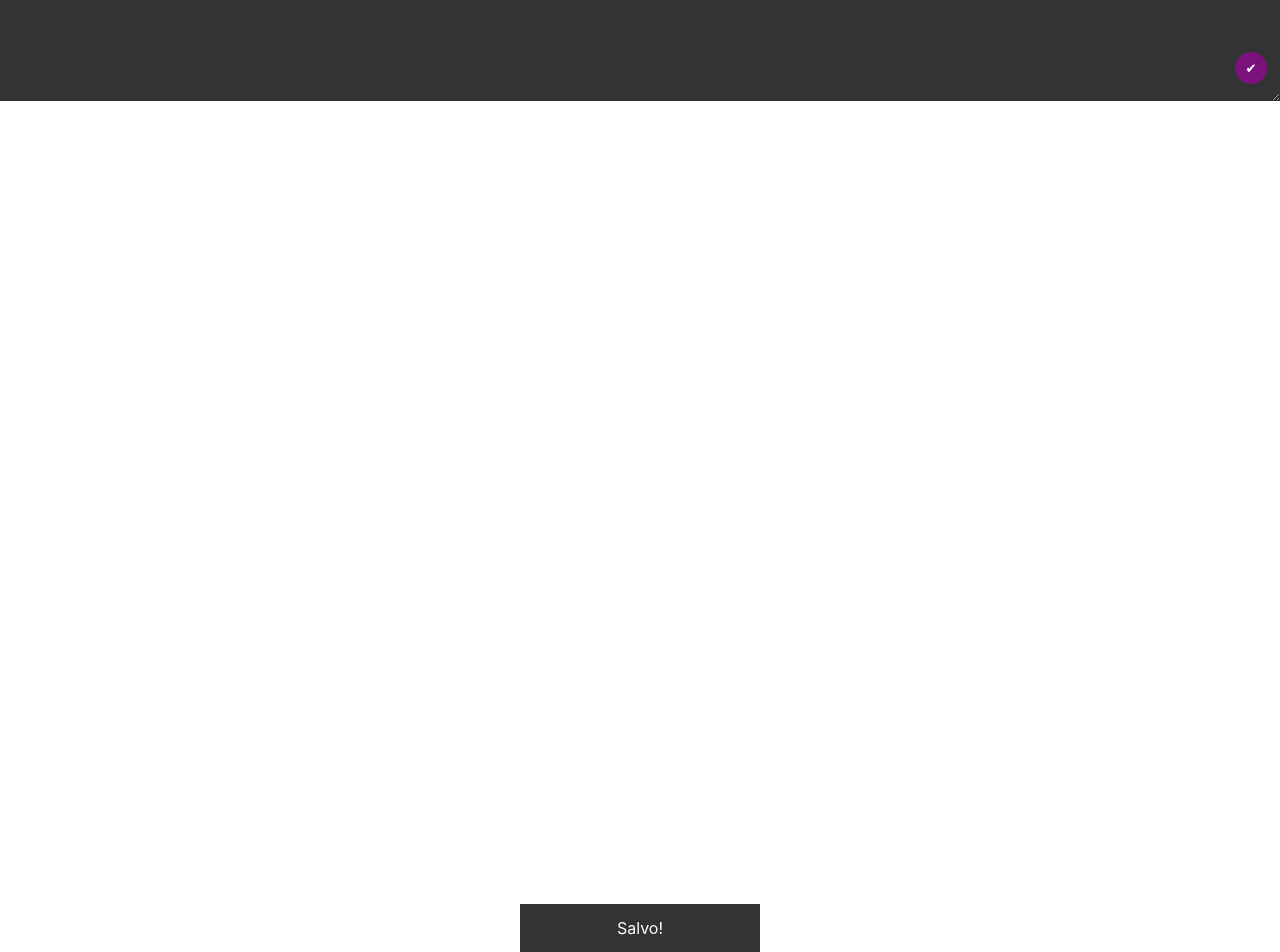
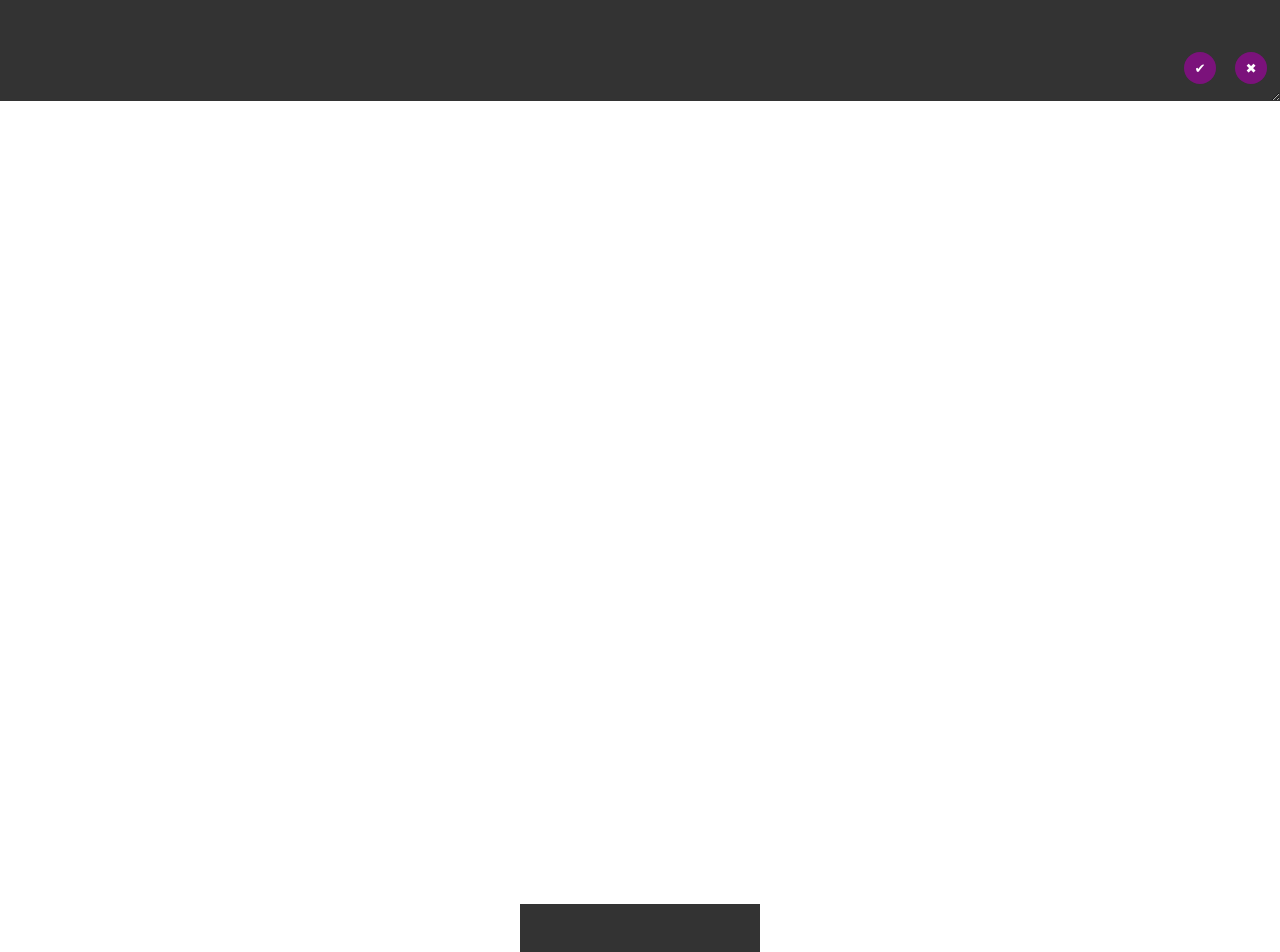
Before and after one commit to natth42/markdown-study-project, a React (Create React App) app: page / in a window 1280 px wide. Shown: the part 348-1300 px from the top of the page. Built offline with nearby package versions, Linux system fonts and the light colour scheme.

Commit message:
added remove action and remove button

```diff
--- a/src/App.css
+++ b/src/App.css
@@ -53,6 +53,10 @@ body {
   cursor: pointer;
 }
 
+.btn:nth-child(2) {
+  right: 5%;
+}
+
 .btn:hover {
   background-color: #a80fa8d1;
 }
--- a/src/App.js
+++ b/src/App.js
@@ -7,6 +7,7 @@ import Alert from './components/alert';
 
 const App = () => {
   const [markup, setMarkup] = useState('')
+  const [message, setMessage] = useState('')
 
   useEffect(() => {
     const marked = localStorage.getItem('file')
@@ -27,13 +28,24 @@ const App = () => {
 
   const getMarkup = () => ({ __html: marked(markup) })
 
-  const saveLocalStorage = () => {
+  const toggleMessage = (text) => {
+    setMessage(text)
     const container = document.querySelector('.container');
-    localStorage.setItem('file', markup)
     container.classList.toggle('saved');
     setTimeout(() => {
       container.classList.toggle('saved');
     }, 3000);
+  }
+
+  const saveLocalStorage = () => {
+    localStorage.setItem('file', markup)
+    toggleMessage("Salvo!")
+  }
+
+  const removeLocalStorage = () => {
+    localStorage.removeItem('file')
+    setMarkup('')
+    toggleMessage("Removido!")
   }
 
   return (
@@ -46,9 +58,10 @@ const App = () => {
         </div>
         <textarea value={markup} onChange={handleSubmit} className="textarea" autoFocus />
         <div className="result" dangerouslySetInnerHTML={getMarkup()}></div>
-        <Alert text="Salvo!" />
+        <Alert text={message} />
       </div>
       <button className="btn" onClick={() => saveLocalStorage()}>✔</button>
+      <button className="btn" onClick={() => removeLocalStorage()}>✖</button>
     </>
   );
 }
```
